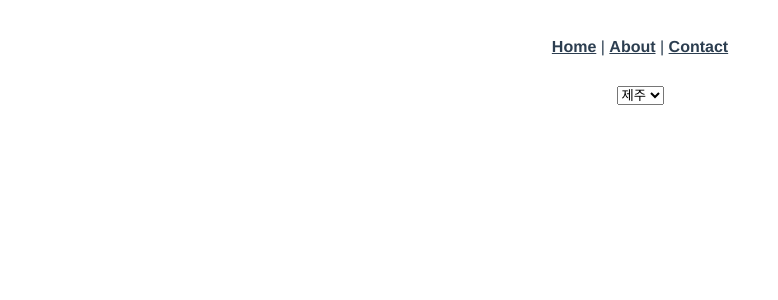
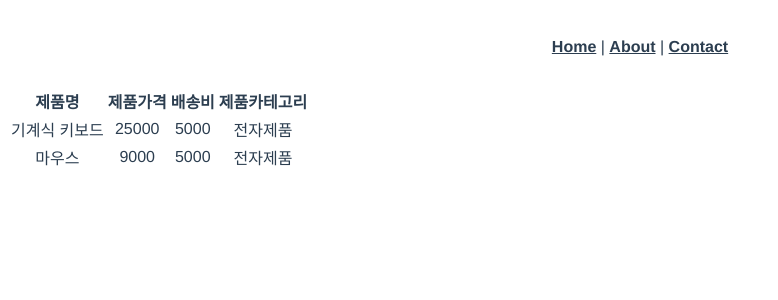
Before and after one commit to manyyeon/study_vue, a Vue app: page /dataBindingExample in a window 1280 px wide. Shown: the top 300 px of the page, without its empty margins (0-778 px from the left). Built offline with nearby package versions, Linux system fonts and the light colour scheme.

Commit message:
table 렌더링

```diff
--- a/src/views/DataBindingExample.vue
+++ b/src/views/DataBindingExample.vue
@@ -1,8 +1,23 @@
 <template>
     <div>
-        <select v-model="selectedCity">
-            <option :value="city.v" :key="i" v-for="(city,i) in options">{{city.t}}</option>
-        </select>
+        <table>
+            <thead>
+                <tr>
+                    <th>제품명</th>
+                    <th>제품가격</th>
+                    <th>배송비</th>
+                    <th>제품카테고리</th>
+                </tr>
+            </thead>
+            <tbody>
+                <tr :key="i" v-for="(product, i) in productList">
+                    <td>{{product.product_name}}</td>
+                    <td>{{product.price}}</td>
+                    <td>{{product.delivery_price}}</td>
+                    <td>{{product.category}}</td>
+                </tr>
+            </tbody>
+        </table>
     </div>
 </template>
 
@@ -11,12 +26,10 @@ export default {
     components: {},
     data() {
         return {
-            options: [
-                {v:'02', t:'서울'},
-                {v:'21', t:'부산'},
-                {v:'064', t:'제주'},
-            ],
-            selectedCity: '064'
+            productList: [
+                {product_name: '기계식 키보드', price: 25000, delivery_price:5000, category:'전자제품'},
+                {product_name: '마우스', price: 9000, delivery_price:5000, category:'전자제품'}
+            ]
         }
     },
     setup() {},
```
